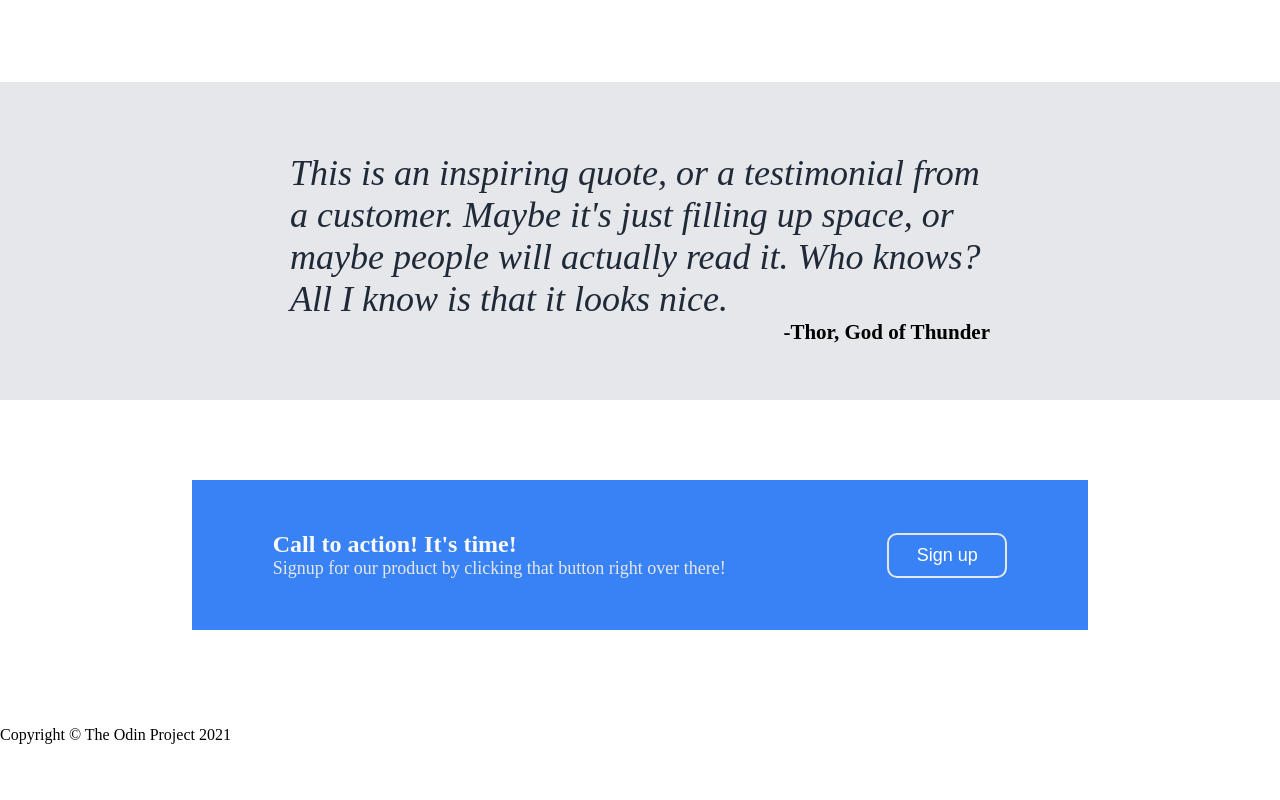
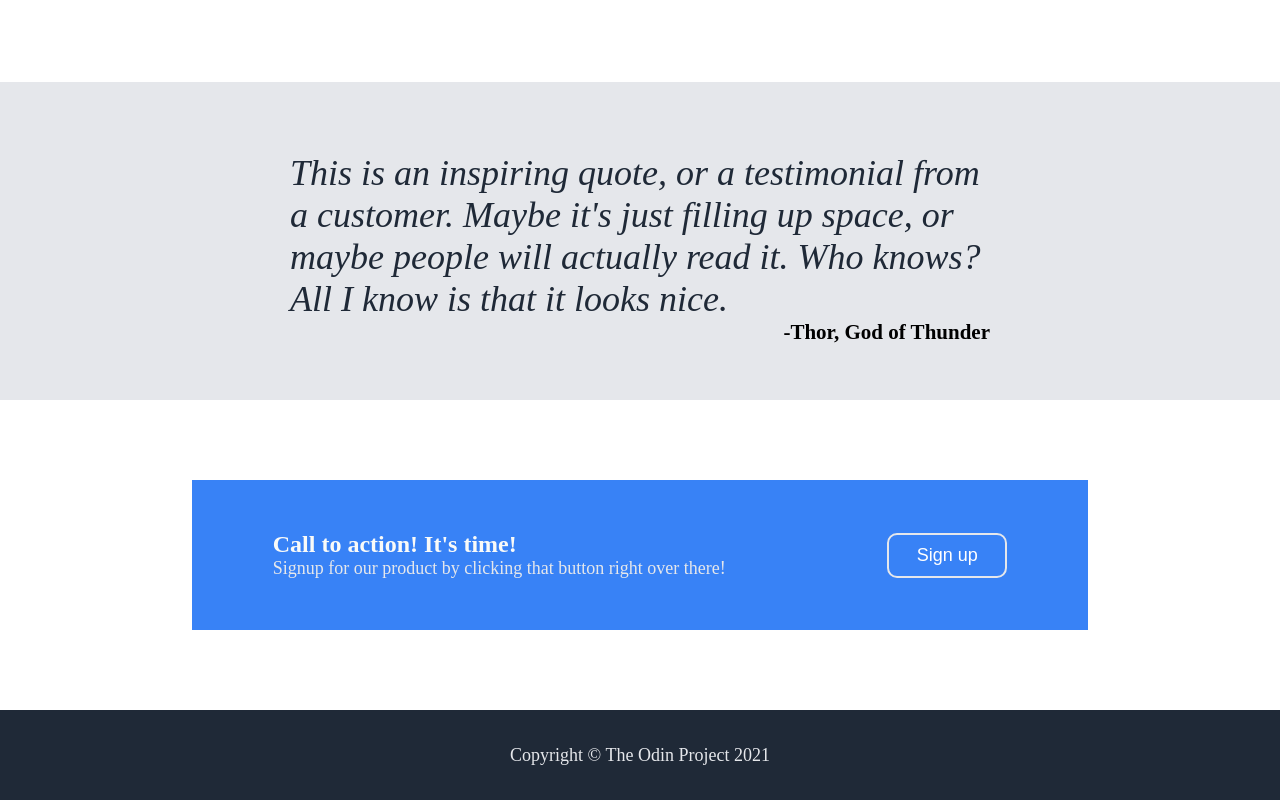
Before and after one commit to climberg123/Landing-Page, a plain HTML site: page index.html in a window 1280 px wide. Shown: the part 796-1596 px from the top of the page. Before the commit the page ends 1556 px from the top, so only its background shows below. Drawn offline with Linux system fonts and the light colour scheme.

Commit message:
Created CSS styling for footer, reused header styling for footer

```diff
--- a/style.css
+++ b/style.css
@@ -11,7 +11,7 @@ body {
     background-color: #1F2937;
 }
 
-.header-container {
+.header-container, #footer-container {
     display: flex;
     justify-content: space-evenly;
     height: 50px;
@@ -181,3 +181,13 @@ button {
     border-color: #E5E7EB;
     border: solid #E5E7EB 2px;
 }
+
+#footer-container {
+    padding: 20px;
+}
+
+#footer-container > p {
+    color: #E5E7EB;
+    font-size: 18px;
+    align-self: center;
+}
```
